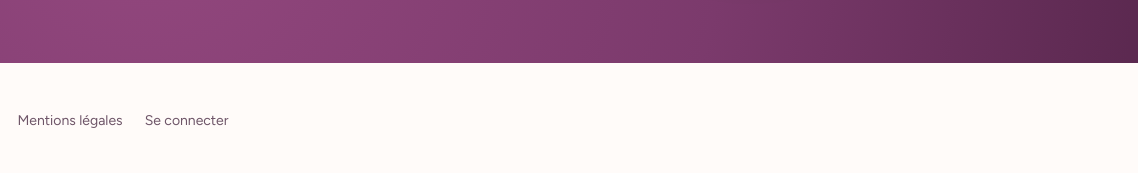
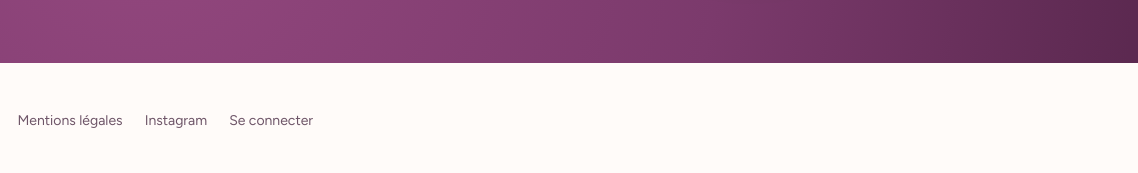
Before and after one commit to norm1723/eidel-site, a plain HTML site: page index.html in a window 1280 px wide. Shown: the part 9313-9486 px from the top of the page, 142-1280 px from the left. Drawn offline with Linux system fonts and the light colour scheme.

Commit message:
Ajoute le lien Instagram dans le pied de page
Co-Authored-By: Claude Sonnet 5.5 <noreply@anthropic.com>
Claude-Session: https://claude.ai/code/session_01HjyPGkx3bha2vUJmSTKvdJ

```diff
--- a/index.html
+++ b/index.html
@@ -528,6 +528,7 @@ footer a{text-decoration:none} footer a:hover{color:var(--plum);text-decoration:
     <div class="links">
       <svg class="logo" viewBox="-10 0 2192 909" role="img" aria-label="Eidel"><use href="#logo"/></svg>
       <a href="mentions-legales.html">Mentions légales</a>
+      <a href="https://www.instagram.com/eidel.app" rel="noopener">Instagram</a>
       <a href="https://eidel.app/connexion">Se connecter</a>
     </div>
   </div>
```
Also changed, not shown: mentions-legales.html (+1 -0 lines).
